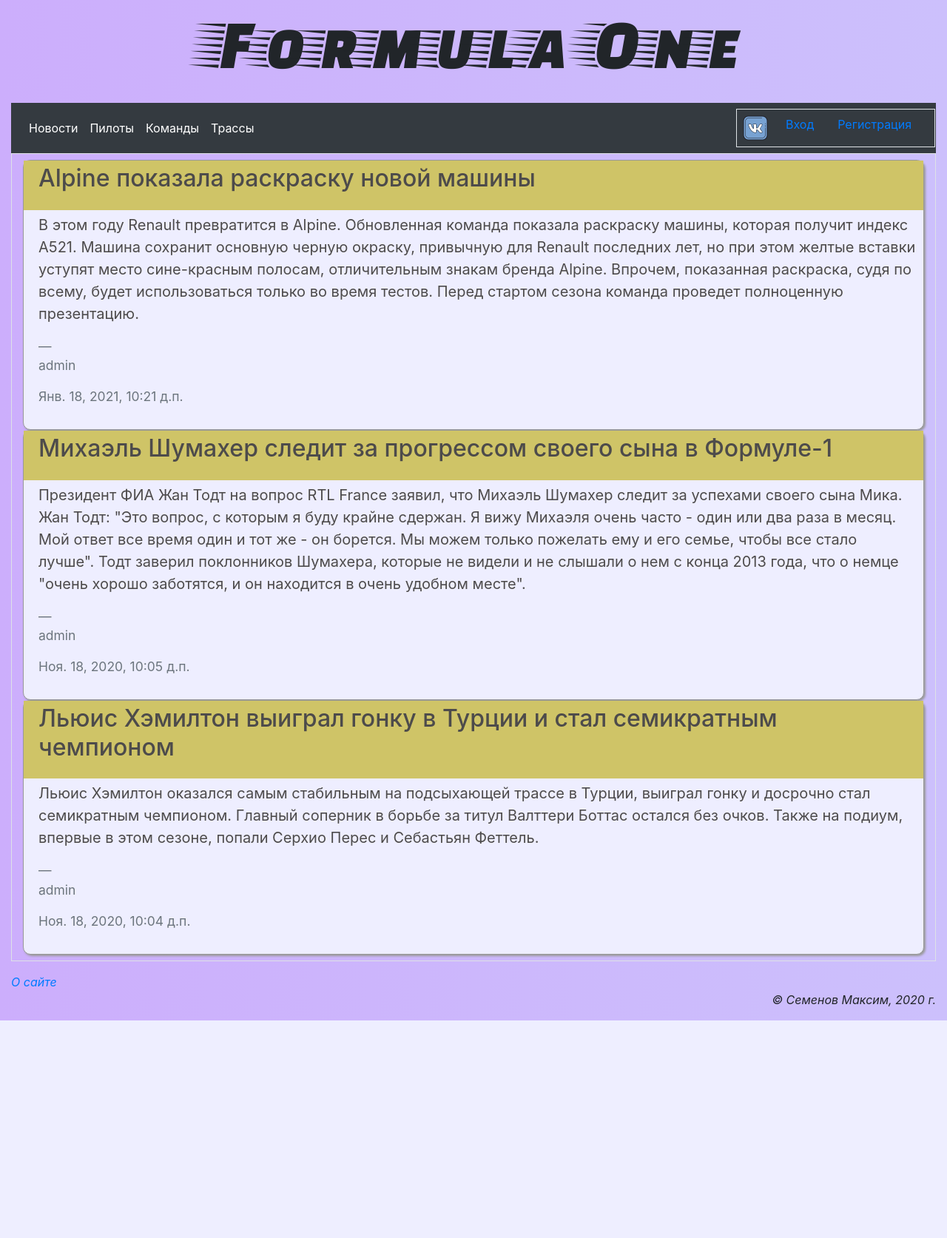
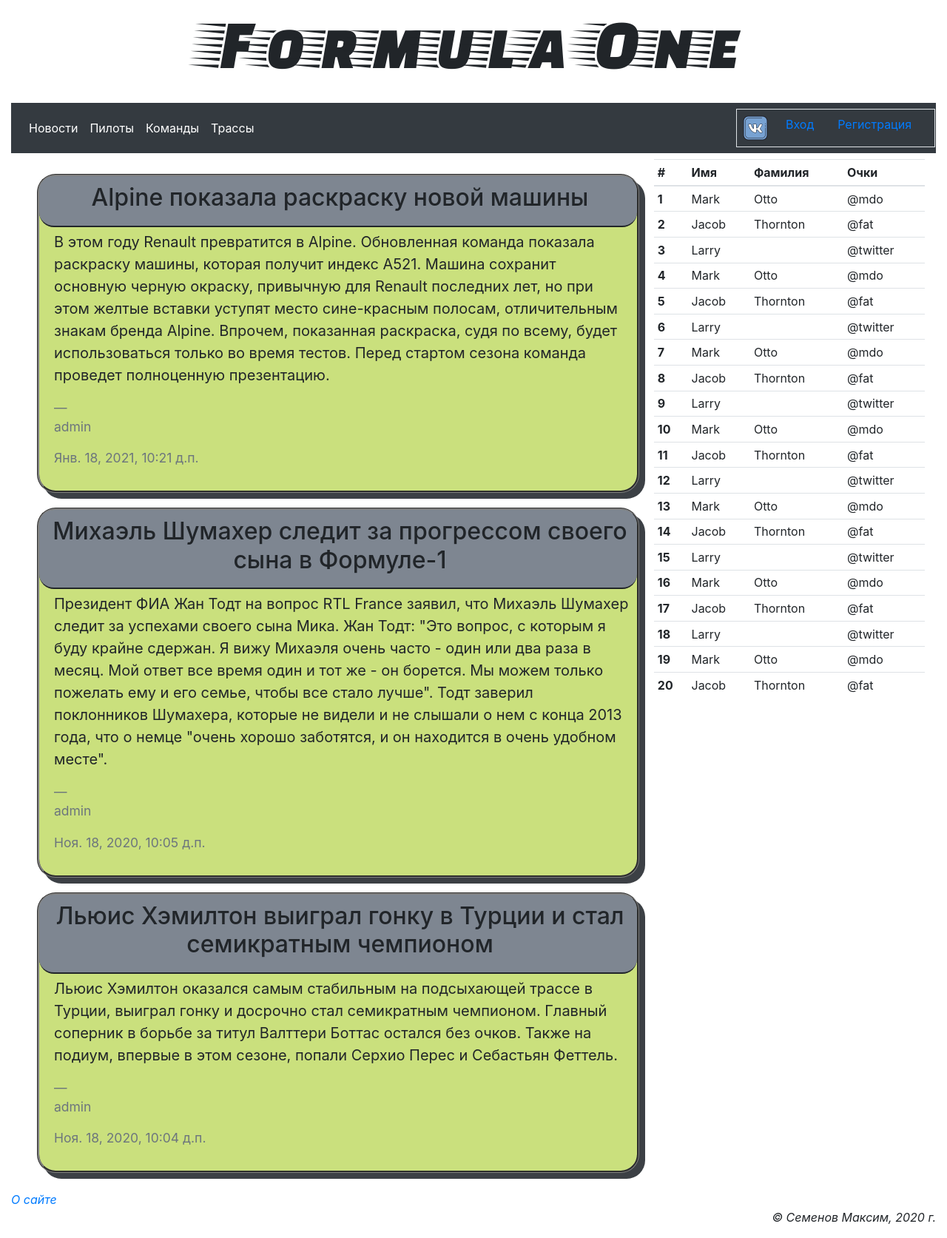
Before and after one commit to Flosters/Formula-one, a Django app: page / in a window 1280 px wide. Shown: the whole page at 74% size. Before the commit the page ends 1379 px from the top, so only its background shows below. Run offline with Django 3.2, Linux system fonts and the light colour scheme; data comes from the database, SQL or seed files in the repository; both versions use the stored data as it was after the commit; some libraries are stand-ins or nearby versions.

Commit message:
table scores

```diff
--- a/formula_one/settings.py
+++ b/formula_one/settings.py
@@ -23,7 +23,7 @@
 SECRET_KEY = '0j4mxm03an9nc*1zaeg%ka2o(f5a+)72^_x&33$g4rnu0g8jvn'
 
 # SECURITY WARNING: don't run with debug turned on in production!
-DEBUG = False
+DEBUG = True
 
 ALLOWED_HOSTS = []
 
@@ -140,6 +140,7 @@
 # https://docs.djangoproject.com/en/3.0/howto/static-files/
 
 STATIC_URL = '/static/'
+STATIC_ROOT = os.path.join(BASE_DIR, 'static')
 
 
 AUTH_USER_MODEL = 'main.AdvUser'
--- a/main/static/main/style.css
+++ b/main/static/main/style.css
@@ -1,7 +1,7 @@
 
 body {
 
-	background: linear-gradient(to right, #CCAEFC, #CCC0FC);
+
 
 
 }
@@ -40,24 +40,45 @@
 }
 
 .feed {
-       background-color: #EEF;
-       color: #4D4B4B;
-          border: 1px solid #999999;
-       border-radius: 10px 10px;
-       -moz-border-radius: 10px 10px;
-       -webkit-border-radius: 10px 10px;
-       box-shadow: 2px 2px 3px #999;
-      -webkit-box-shadow: 2px 2px 3px #999;
-      -moz-box-shadow: 2px 2px 3px #999;
+       background-color: #CAE07D;
+      /* рамка */
+      border-style: groove;
+      border-color: grey;
+      border-radius: 25px;
+      /* отступы */
+      margin-left: 20px;
+      margin-right: 20px;
+      margin-top: 20px;
+      /* тень */
+      box-shadow: 8px 8px #3C4045;
+
 
 }
 
 .feed-header {
-         background-color: #CFC467;
-         padding: 5px 10px 15px 20px;
+         background-color: #7E8691;
+         padding: 10px 5px 10px 10px;
+         text-align: center;
+         border-bottom: 2px solid;
+         border-radius: 20px;
 }
 
 .feed-body {
 	         padding: 5px 10px 15px 20px;
 
 }
+
+.layer1 {
+          float: left;
+          width: 70%;
+}
+
+.layer2 {
+          float: right;
+          width: 30%;
+}
+
+.clear {
+
+      clear: left;
+}
--- a/main/templates/layout/basic.html
+++ b/main/templates/layout/basic.html
@@ -116,10 +116,12 @@
 
 
 <!--------------------------------Секция основного контента--------------------------------- -->
-			<section class="col border py-2">
+			<section class="col  py-2">
+
 				{% bootstrap_messages %}
 				{% block content %}
 				{% endblock %}
+
 			</section>
 
 
--- a/main/templates/main/index.html
+++ b/main/templates/main/index.html
@@ -2,9 +2,13 @@
 {% load static %}
 
 {% block title %}Новости{% endblock %}
+
+
 {% block content %}
+
+	<div class="layer1">
 		{% for post in posts %}
-		<div class="feed">
+			<div class="feed ">
 		  		<div class="feed-header">
 					<h2>{{ post.title }}</h2>
 				</div>
@@ -17,4 +21,140 @@
 				</div>
 			</div>
 		{% endfor %}
+	</div>
+
+	<div class="layer2">
+		<table class="table table-sm">
+  <thead>
+    <tr>
+      <th scope="col">#</th>
+      <th scope="col">Имя</th>
+      <th scope="col">Фамилия</th>
+      <th scope="col">Очки</th>
+    </tr>
+  </thead>
+  <tbody>
+    <tr>
+      <th scope="row">1</th>
+      <td>Mark</td>
+      <td>Otto</td>
+      <td>@mdo</td>
+    </tr>
+    <tr>
+      <th scope="row">2</th>
+      <td>Jacob</td>
+      <td>Thornton</td>
+      <td>@fat</td>
+    </tr>
+    <tr>
+      <th scope="row">3</th>
+      <td colspan="2">Larry </td>
+      <td>@twitter</td>
+    </tr>
+    <tr>
+      <th scope="row">4</th>
+      <td>Mark</td>
+      <td>Otto</td>
+      <td>@mdo</td>
+    </tr>
+    <tr>
+      <th scope="row">5</th>
+      <td>Jacob</td>
+      <td>Thornton</td>
+      <td>@fat</td>
+    </tr>
+    <tr>
+      <th scope="row">6</th>
+      <td colspan="2">Larry </td>
+      <td>@twitter</td>
+    </tr>
+    <tr>
+      <th scope="row">7</th>
+      <td>Mark</td>
+      <td>Otto</td>
+      <td>@mdo</td>
+    </tr>
+    <tr>
+      <th scope="row">8</th>
+      <td>Jacob</td>
+      <td>Thornton</td>
+      <td>@fat</td>
+    </tr>
+    <tr>
+      <th scope="row">9</th>
+      <td colspan="2">Larry</td>
+      <td>@twitter</td>
+    </tr>
+    <tr>
+      <th scope="row">10</th>
+      <td>Mark</td>
+      <td>Otto</td>
+      <td>@mdo</td>
+    </tr>
+    <tr>
+      <th scope="row">11</th>
+      <td>Jacob</td>
+      <td>Thornton</td>
+      <td>@fat</td>
+    </tr>
+    <tr>
+      <th scope="row">12</th>
+      <td colspan="2">Larry</td>
+      <td>@twitter</td>
+    </tr>
+    <tr>
+      <th scope="row">13</th>
+      <td>Mark</td>
+      <td>Otto</td>
+      <td>@mdo</td>
+    </tr>
+    <tr>
+      <th scope="row">14</th>
+      <td>Jacob</td>
+      <td>Thornton</td>
+      <td>@fat</td>
+    </tr>
+    <tr>
+      <th scope="row">15</th>
+      <td colspan="2">Larry </td>
+      <td>@twitter</td>
+    </tr>
+    <tr>
+      <th scope="row">16</th>
+      <td>Mark</td>
+      <td>Otto</td>
+      <td>@mdo</td>
+    </tr>
+    <tr>
+      <th scope="row">17</th>
+      <td>Jacob</td>
+      <td>Thornton</td>
+      <td>@fat</td>
+    </tr>
+    <tr>
+      <th scope="row">18</th>
+      <td colspan="2">Larry </td>
+      <td>@twitter</td>
+    </tr>
+    <tr>
+      <th scope="row">19</th>
+      <td>Mark</td>
+      <td>Otto</td>
+      <td>@mdo</td>
+    </tr>
+    <tr>
+      <th scope="row">20</th>
+      <td>Jacob</td>
+      <td>Thornton</td>
+      <td>@fat</td>
+    </tr>
+
+
+  </tbody>
+</table>
+
+	</div>
+
+
+	<div class="clear"></div>
 {% endblock %}
```
Also changed, not shown: f1.sqlite3. Lines whose indentation alone changed are shown as unchanged.
